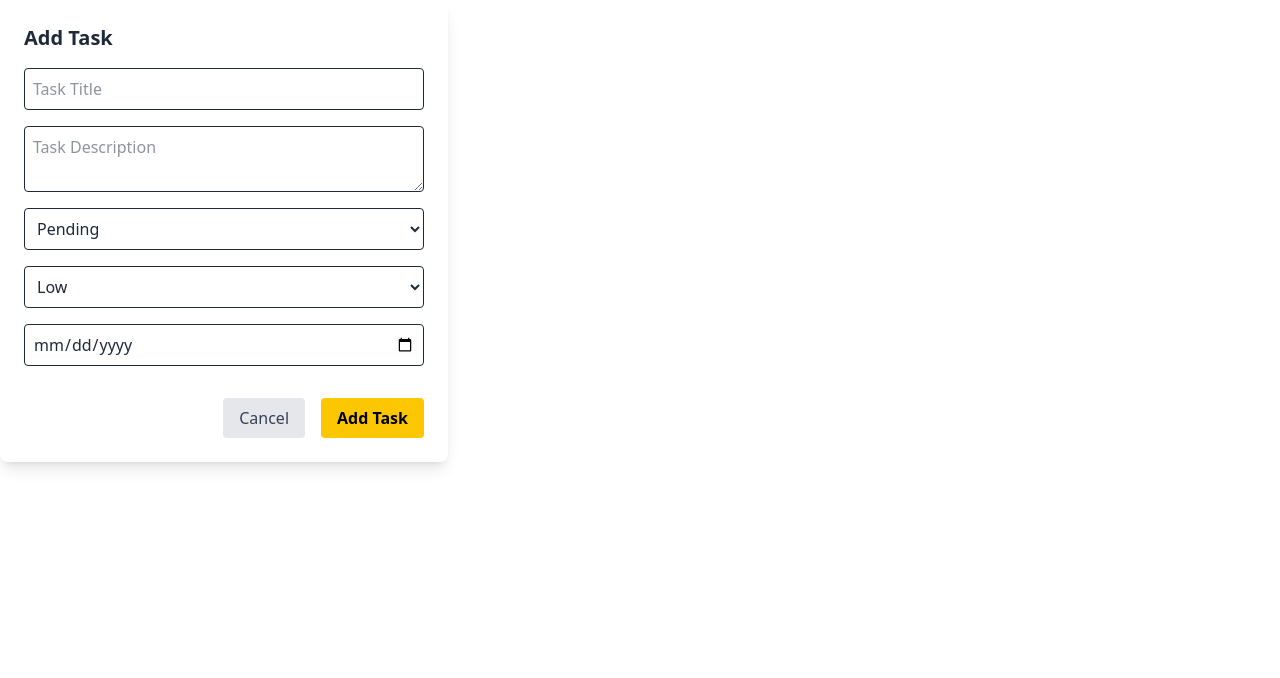
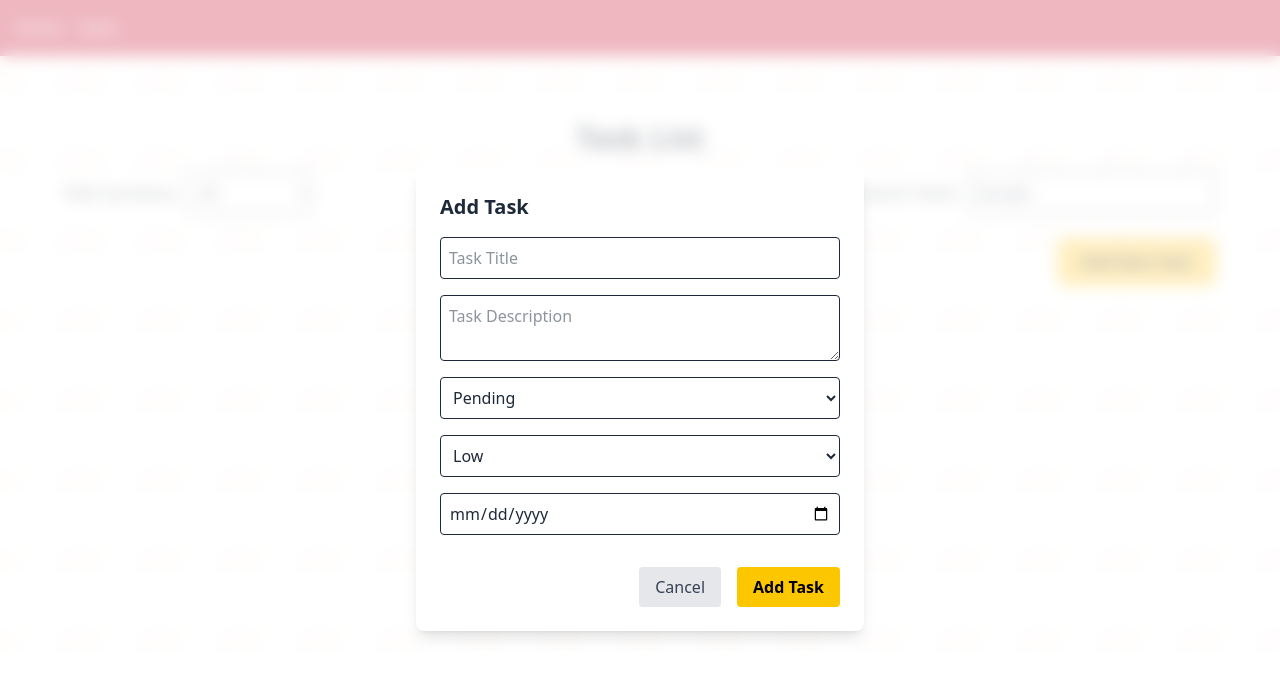
Before and after one commit to Haifaa-t/task-management-app, a Next.js app: page /tasks in a window 1280 px wide. Both pictures are taken after typing "Sample" into the empty fields and a click on the button "Add New Task". Shown: the top 678 px of the page. Built offline with nearby package versions, Linux system fonts and the light colour scheme.

Commit message:
Update TaskForm.tsx
Signed-off-by: Haifaa-t <h.aloraini-t@tamkeentech.sa>

```diff
--- a/components/TaskForm.tsx
+++ b/components/TaskForm.tsx
@@ -22,7 +22,6 @@
   ) => void;
   initialData?: Task | null;
   isEditMode: boolean;
-  isModalOpen?: boolean;
   setIsModalOpen: React.Dispatch<React.SetStateAction<boolean>>;
 };
 
@@ -54,11 +53,13 @@
   };
 
   return (
-   <div className="fixed inset-0 bg-white bg-opacity-70 backdrop-blur-sm z-50">
-      <div className="bg-white p-6 rounded-lg w-full max-w-md shadow-lg">
-        <h2 className="text-xl font-bold mb-4">
-          {isEditMode ? 'Edit Task' : 'Add Task'}
-        </h2>
+    <div className="fixed inset-0 z-50 flex items-center justify-center bg-white/70 backdrop-blur-sm">
+    <div className="bg-white p-6 rounded-lg w-full max-w-md shadow-lg">
+      <h2 className="text-xl font-bold mb-4">
+        {isEditMode ? 'Edit Task' : 'Add Task'}
+      </h2>
+
+
         <form onSubmit={handleSubmit} className="flex flex-col gap-4">
           <input
             type="text"
```
